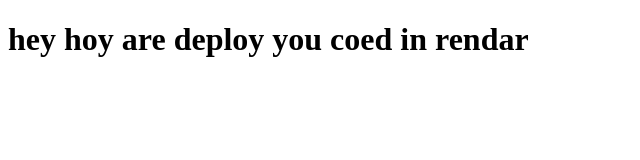
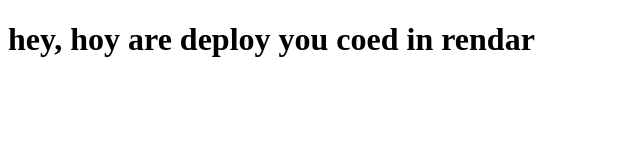
Before and after one commit to prabhat99125/node-js-host, a website: page views/index.html in a window 1280 px wide. Shown: the whole page, without its empty margins (0-640 px from the left). Drawn offline with Linux system fonts and the light colour scheme.

Commit message:
first commit

```diff
--- a/views/index.html
+++ b/views/index.html
@@ -6,6 +6,6 @@
     <title>Document</title>
 </head>
 <body>
-    <h1>hey hoy are deploy you coed in rendar</h1>
+    <h1>hey, hoy are deploy you coed in rendar</h1>
 </body>
 </html>
```
